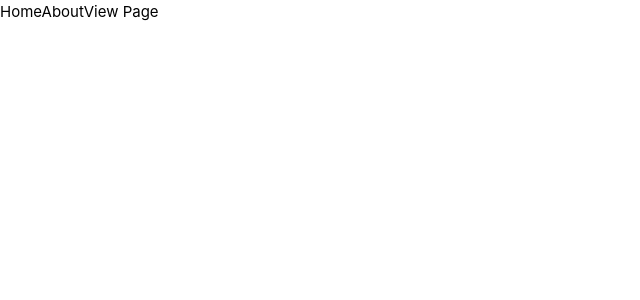
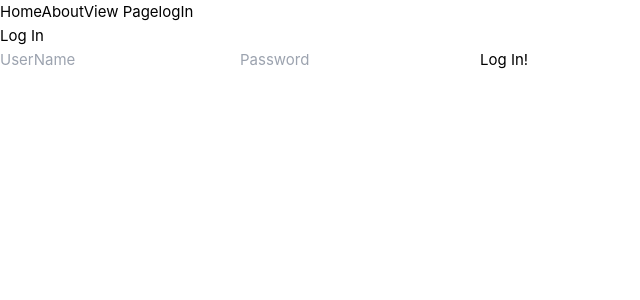
Before and after one commit to LueKely/Fake-Website, a Vue app: page /LogIn in a window 1280 px wide. Before the commit this address had no page. Shown: the top 300 px of the page, without its empty margins (0-640 px from the left). Built offline with nearby package versions, Linux system fonts and the light colour scheme; no server answers.

Commit message:
Added log in template but not requesting

```diff
--- a/src/App.vue
+++ b/src/App.vue
@@ -16,6 +16,7 @@
 		<RouterLink to="/">Home</RouterLink>
 		<RouterLink to="/about">About</RouterLink>
 		<RouterLink to="/PageView/Page/1">View Page</RouterLink>
+		<RouterLink to="/LogIn">logIn</RouterLink>
 	</nav>
 	<RouterView />
 </template>
--- a/src/router/index.ts
+++ b/src/router/index.ts
@@ -30,6 +30,11 @@ const router = createRouter({
 				},
 			],
 		},
+		{
+			path: '/LogIn',
+			name: 'LogIn',
+			component: () => import('../views/LogInUser.vue'),
+		},
 	],
 });
 
--- /dev/null
+++ b/src/views/LogInUser.vue
@@ -0,0 +1,21 @@
+<script setup lang="ts">
+	import axios from 'axios';
+	import { onMounted, ref } from 'vue';
+	async function getSlander() {
+		const lue = ref(
+			await axios.get('https://sample-mern-backend.vercel.app/api/todos')
+		);
+		await console.log(lue.value);
+	}
+
+	onMounted(async () => {
+		getSlander();
+	});
+</script>
+
+<template>
+	<div>Log In</div>
+	<input type="text" placeholder="UserName" />
+	<input type="password" placeholder="Password" />
+	<button>Log In!</button>
+</template>
```
Also changed, not shown: src/views/RegisterUser.vue (added), 1 other file (tests, documents, lock files or other folders).
